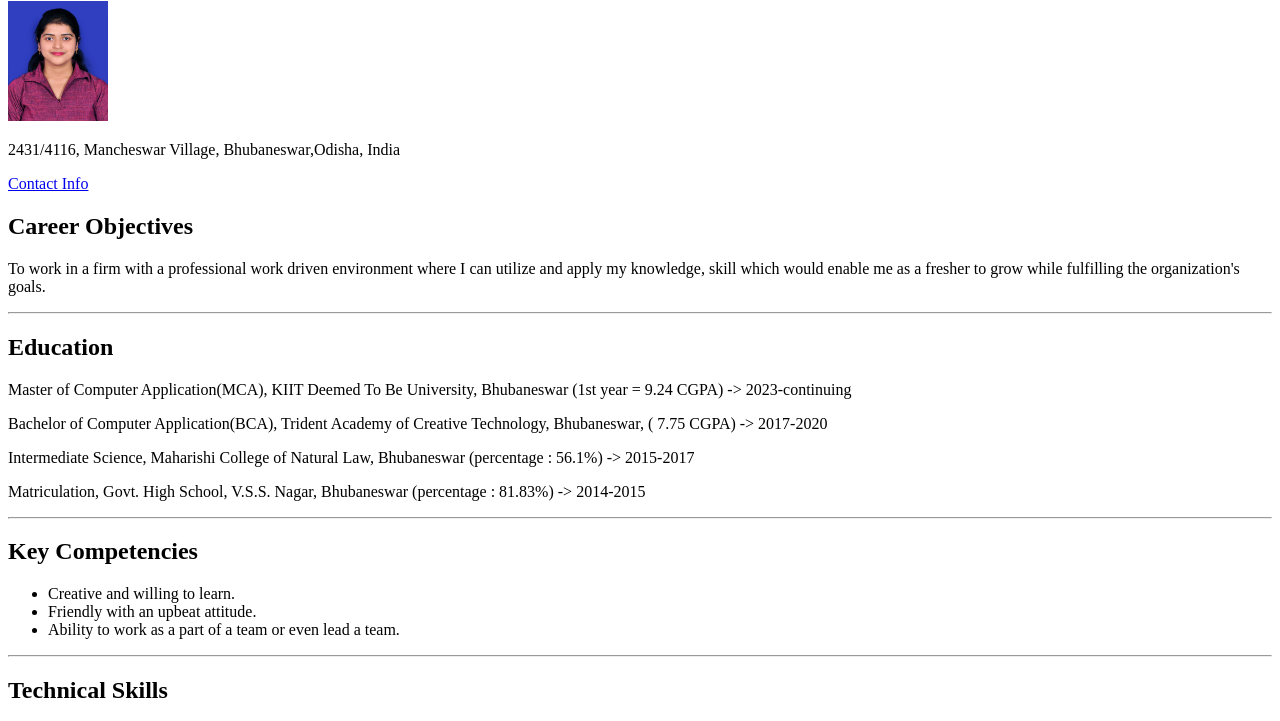
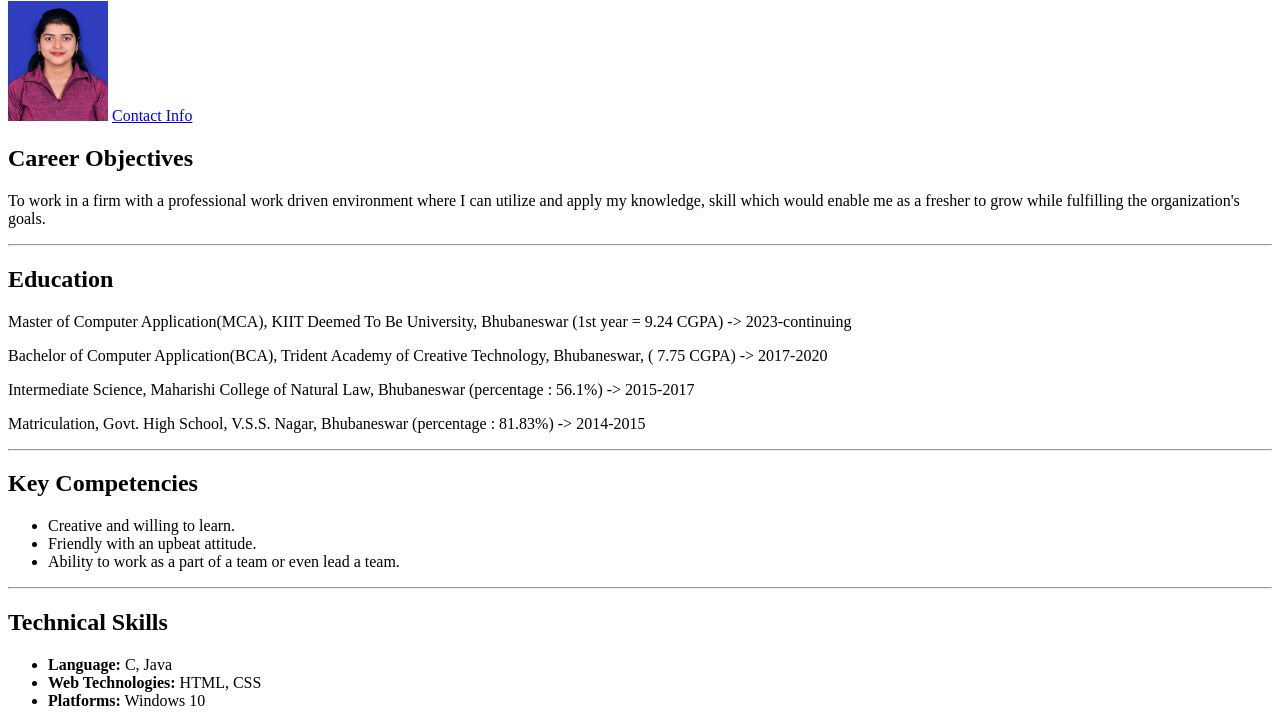
Before and after one commit to Bisweswari/resume-portfolio, a plain HTML site: page index.html in a window 1280 px wide. Shown: the part 79-800 px from the top of the page. Drawn offline with Linux system fonts and the light colour scheme.

Commit message:
Add files via upload

```diff
--- a/index.html
+++ b/index.html
@@ -7,7 +7,6 @@
     <body>
         <h1>Bisweswari Rath</h1>
         <img src="./br_photo.jpg" height="120" width="100" />
-        <p>2431/4116, Mancheswar Village, Bhubaneswar,Odisha, India</p>
         <a href="./about.html">Contact Info</a>
         <h2>Career Objectives</h2>
         <p>To work in a firm with a professional work driven environment where
```
